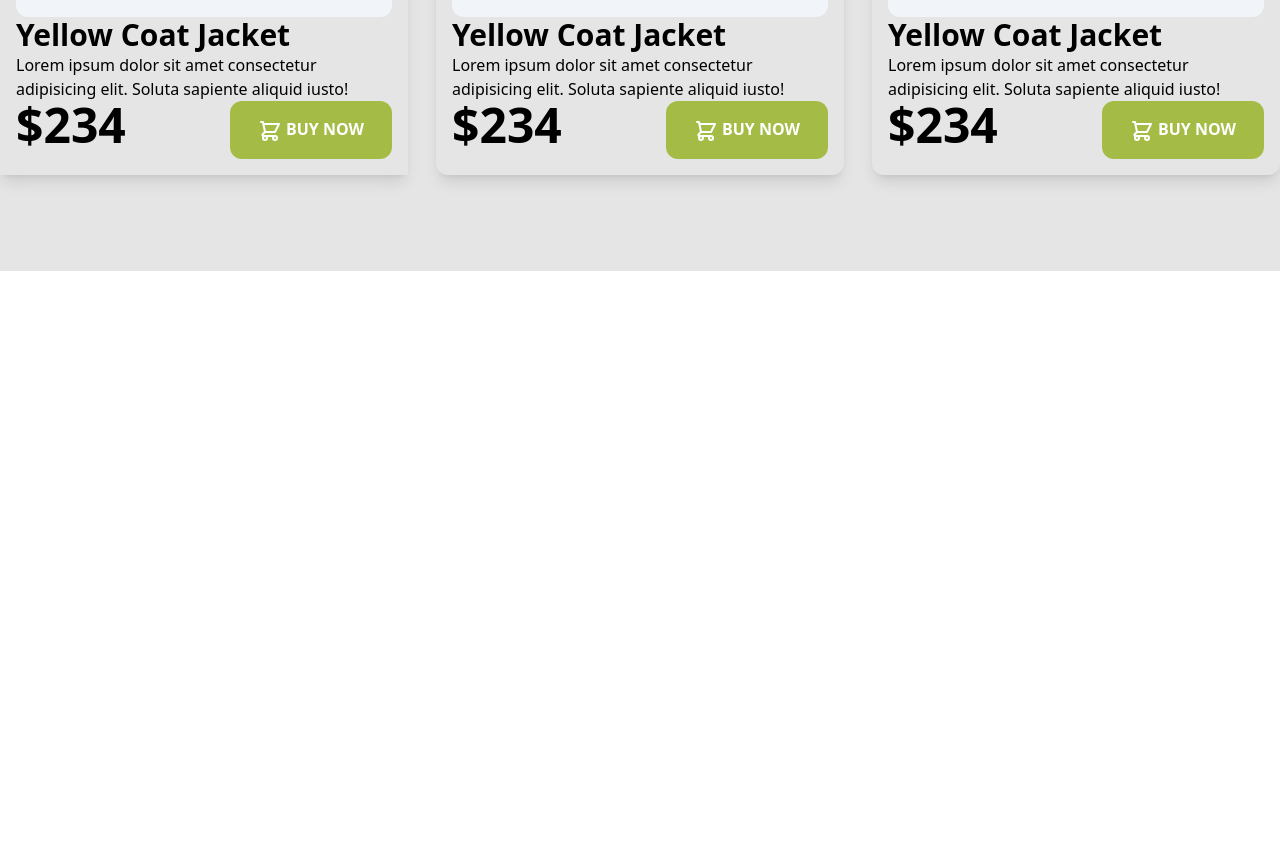
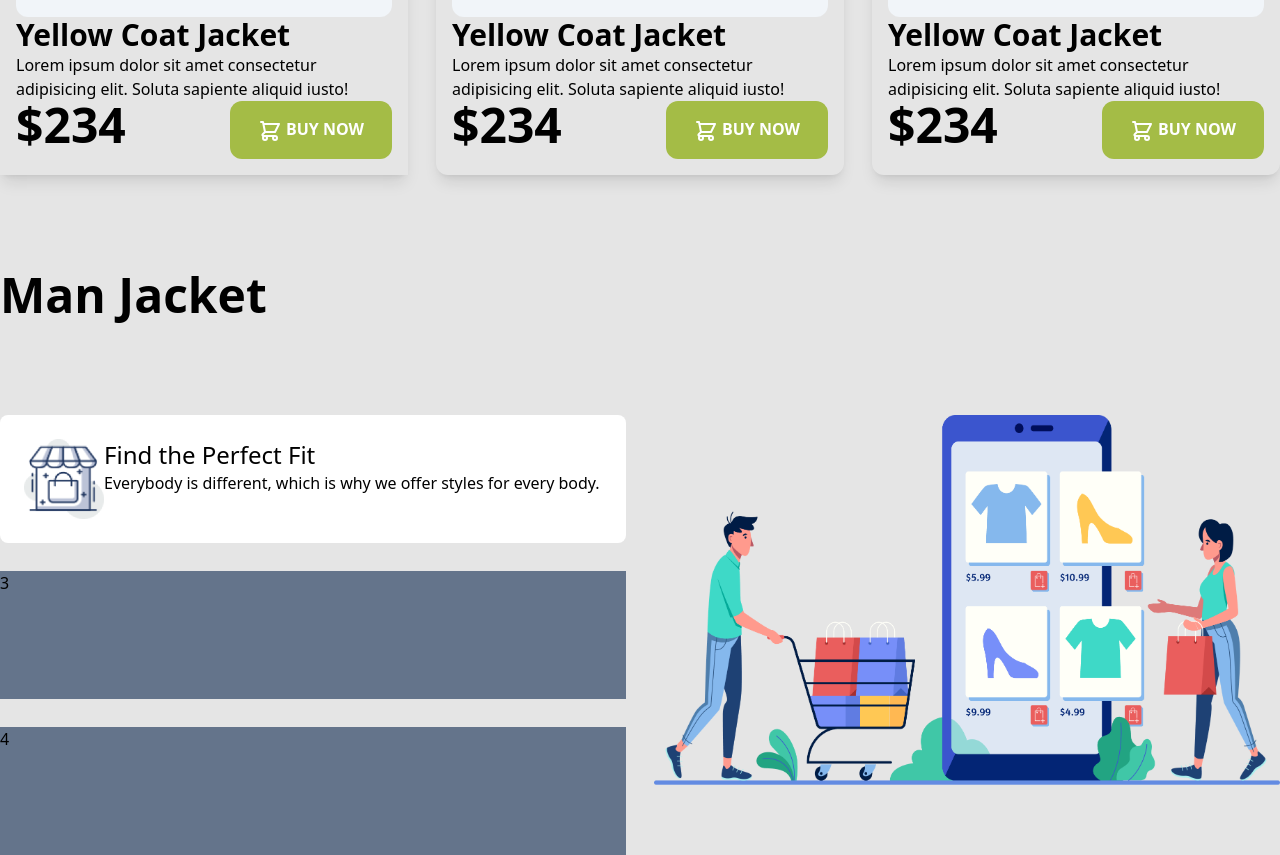
Before and after one commit to rokeyasultana/panguin-fashion-with-tailwind, a plain HTML site: page index.html in a window 1280 px wide. Shown: the part 1161-2016 px from the top of the page. Before the commit the page ends 1432 px from the top, so only its background shows below. Drawn offline with nearby package versions, Linux system fonts and the light colour scheme.

Commit message:
main jacket

```diff
--- a/index.html
+++ b/index.html
@@ -101,7 +101,27 @@
         </div>
     </div>
         </section>
-
+        <section  class="pb-24">
+          <h2 class="text-5xl font-bold">Man Jacket</h2>
+      </section>
+      <!-- our benefits -->
+      <section>
+          <div class="grid grid-cols-2 gap-7">
+              <div class="rounded-lg flex bg-white p-6">
+                  <img class="w-20 h-20" src="images/house.png" alt="">
+                  <div>
+                      <h4 class="text-2xl">Find the Perfect Fit</h4>
+                      <p>Everybody is different, which is why we
+                          offer styles for every body.</p>
+                  </div>
+              </div>
+              <div class="row-span-3">
+                  <img src="images/shopping.png" alt="">
+              </div>
+              <div class="h-32 bg-slate-500">3</div>
+              <div class="h-32 bg-slate-500">4</div>
+          </div>
+      </section>
 </main>
 </body>
 
```
